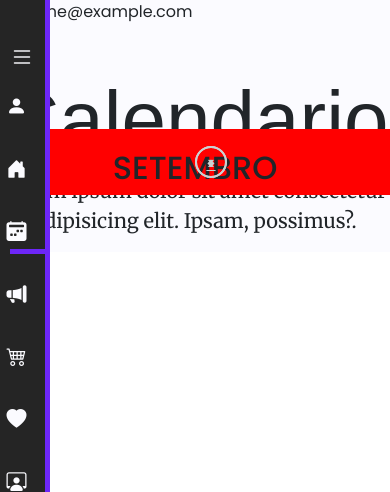
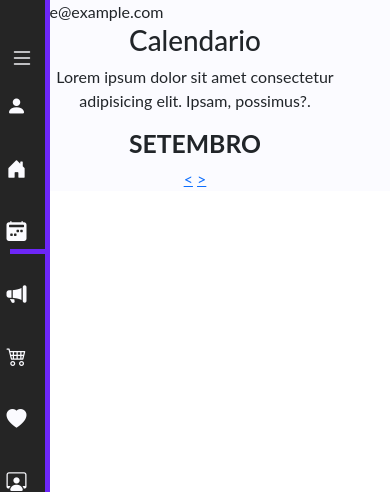
Before and after one commit to amalia-coelho/tcc_agenday, a PHP site: page /calendario.php in a window 390 px wide; the page is wider, and only the part inside the window is pictured. Shown: the top 492 px of that part. Run offline with PHP 8.4, Linux system fonts and the light colour scheme; the visitor is signed in with stand-in values (Sample User, id 1); some web fonts are replaced.

Commit message:
alterações nas extensões

```diff
--- a/site/css/adm.css
+++ b/site/css/adm.css
@@ -281,7 +281,7 @@ input {
 }
 
 
-@media screen and (min-width: 1200px) {
+@media screen and (max-width: 1600px) {
 
 
     .revealbtn {
--- a/site/css/apm.css
+++ b/site/css/apm.css
@@ -97,7 +97,7 @@ body {
 
 .apm-card:hover {
     /* Adicione um fundo opaco */
-    background-color: rgba(0, 0, 0, 0.7);
+    background-color: var(--azul);
     box-shadow: 1px 8px 30px 0px #000;
 }
 
@@ -138,6 +138,7 @@ body {
     display: none;
     z-index: 1;
 }
+
 .apm-card:hover .delete-icon {
     display: block;
     /* Mostrar quando o cartão estiver em foco */
--- a/site/css/calendario.css
+++ b/site/css/calendario.css
@@ -14,100 +14,166 @@ body {
     padding-left: 5%;
     padding-right: 5%;
     position: relative;
-    font-family: 'Poppins', sans-serif;
+    font-family: 'lato', sans-serif;
 }
 
 .calendario {
-    display: flex;
-    align-items: center;
-    flex-direction: column;
-    justify-content: center;
-    padding-left: 5%;
-    padding-right: 5%;
     text-align: center;
-    padding-top: 3rem;
 }
 
-.calendario-title h1 {
-    font-family: var(--quatro);
-    font-size: 80px;
-    font-weight: 400;
+.info .calendario header {
     position: relative;
 }
 
-.calendario-title h1::after {
-    content: '';
-    position: absolute;
-    bottom: 0.1rem;
-    left: 50%;
-    width: 5%;
-    height: 4px;
-    border-bottom: 4px solid var(--azul);
-    background-color: var(--roxo);
-    transform: translateX(-50%);
-    transition: width 0.3s;
-}
-
-.calendario-title h1:hover::after {
-    width: 10%;
-}
-
-.calendario-title p {
-    font-family: var(--merri);
-    font-size: 20px;
-}
-
-
-
-/* CALENDARIO */
-.calendario-view{
+.info {
     left: 50%;
     margin: 0 0 0 -250px;
     position: absolute;
     width: 500px;
-    background-color: red;
+}
+
+h2 {
+    margin-top: 20px;
+    font-size: 32px;
+    text-transform: uppercase;
+    font-weight: bold !important;
 
 }
 
-.calendario-view h2{
-    margin-top: 20px;
-    font-size: 32px;
-    text-transform: uppercase;
+h3 {
+
+    font-weight: bold !important;
+    font-size: 1.17em !important;
 }
 
-.btn-prev, .btn-next{
+.btn-ant,
+.btn-pro {
     position: absolute;
     top: 50%;
     height: 32px;
     width: 32px;
     line-height: 32px;
     margin-top: -16px;
-    border: 2px solid #cbd1d2;
+    border: 2px solid var(--roxo);
     border-radius: 50%;
-    color: #cbd1d2;
+    color: var(--roxo);
     font-size: 16px;
     font-weight: bold;
+    transition: 0.1s ease-in-out;
+    text-decoration: none;
+}
+
+.btn-ant {
+    left: 80px;
+}
+
+.btn-pro {
+    right: 80px;
+}
+
+.btn-ant:hover,
+.btn-pro:hover {
+    background-color: var(--roxo);
+    color: var(--branco);
+    cursor: pointer;
+}
+
+.calendario table {
+    margin-top: 20px;
+    border-collapse: collapse;
+}
+
+.calendario thead {
+    font-weight: 600;
+    text-transform: uppercase;
+    background: var(--branco);
+    background-color: var(--roxo);
+    color: var(--branco);
+    border: none;
+}
+
+.calendario thead td {
+    height: 67.4px;
+}
+
+.calendario thead td:first-child {
+
+    border-right: var(--roxo);
+}
+
+.calendario tbody {
+
+    /* box-shadow: 0px 0px 5px 0px #000; */
+}
+
+.calendario td {
+    height: 71.4px;
+    text-align: center;
+    width: 71.4px;
+}
+
+.calendario tbody td {
+    border: 1px solid #cbd1d2;
+    cursor: pointer;
+    transition: 0.2s ease-in-out;
+}
+
+.calendario tbody td:hover {
+    background: var(--roxo);
+    color: #fbfbff;
+    border: none;
+}
+
+.calendario table .dia-atual {
+    background: var(--azul);
+    color: #fbfbff;
+
+}
+
+.calendario .mes-anterior,
+.calendario .proximo-mes {
+    color: #cbd1d2;
+}
+
+.calendario .mes-anterior:hover,
+.calendario .proximo-mes:hover {
+    background-color: #98a0a0;
+}
+
+.calendario .event {
+    position: relative;
+}
+
+.calendario .event::after {
+    content: '';
+    height: 5%;
+    width: 50%;
+    left: 32%;
+    bottom: 7px;
+    margin: -3.5px 0 0 -3.5px;
+    display: block;
+    background-color: #3f00df;
+    position: absolute;
+    border: 20px;
+}
+
+.calendario .event:hover::after {
+    background-color: #fbfbff;
+}
+
+.event.dia-atual::after {
+    background-color: #fbfbff;
+
 }
 
 
-@media screen and (max-width: 480px) {
+@media screen and (max-width: 480px) {}
 
+@media screen and (min-width: 481px) and (max-width: 768px) {}
 
+@media screen and (min-width: 769px) and (max-width: 1199px) {}
 
-}
-
-@media screen and (min-width: 481px) and (max-width: 768px) {
-
-
-
-
-}
-
-@media screen and (min-width: 769px) and (max-width: 1199px) {
-
-}
-
-@media screen and (min-width: 1200px){
+@media screen and (min-width: 1200px) {
     .calendario-title h1 {
         font-family: var(--quatro);
         font-size: 60px;
--- a/site/css/calender.css
+++ b/site/css/calender.css
@@ -84,6 +84,7 @@ h2 {
     color: var(--branco);
     border: none;
 }
+
 .calendario thead td {
     height: 67.4px;
 }
--- a/site/teste.html
+++ b/site/teste.html
@@ -27,4 +27,5 @@ $("#e2_2").select2({
         placeholder: "Select a State"
     });
 </script>
+
 </html>
```
Also changed, not shown: site/css/cadastro.css (+27 -9 lines), site/css/comunicado.css (+80 -18 lines), site/css/perfil.css (+47 -24 lines), site/calender.php (renamed from site/calender.html), site/doisfatores.php (renamed from site/doisfatores.html), site/forgot.php (renamed from site/forgot.html), site/gerenciamento.php (renamed from site/gerenciamento.html), site/painel.php (renamed from site/painel.html), site/perfil.php (renamed from site/perfil.html). Lines whose indentation alone changed are shown as unchanged.
